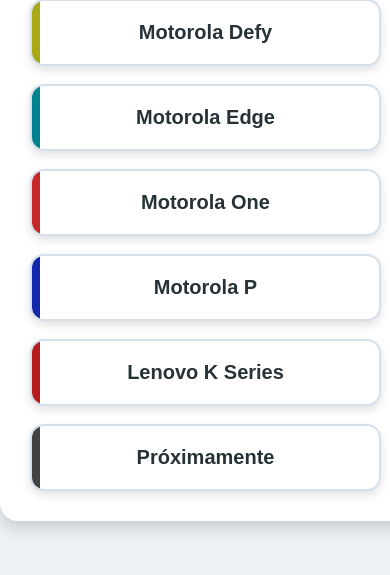
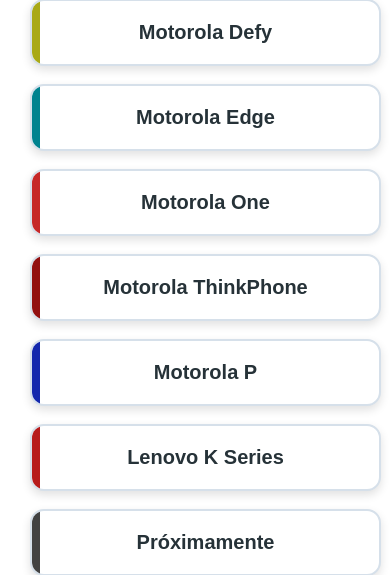
Before and after one commit to Deivid21/l401-lecturas-xy, a Flask app: page /devices in a window 390 px wide. Shown: the part 681-1256 px from the top of the page. Run offline with Flask 3, Linux system fonts and the light colour scheme.

Commit message:
xy: devices: Add motorola thinkphone info
Change-Id: I981bf4ced03b1ab1275a44b6ce46c6904007e69a

```diff
--- a/app.py
+++ b/app.py
@@ -103,6 +103,10 @@ def moto_z():
 def one():
     return render_template("devices/one.html")
 
+@app.route("/devices/thinkphone")
+def thinkphone():
+    return render_template("devices/thinkphone.html")
+
 @app.route("/devices/coming-soon")
 def coming_soon():
     return render_template("devices/coming-soon.html")
--- a/templates/device.html
+++ b/templates/device.html
@@ -111,6 +111,10 @@
             background-color: #1428ad;
         }
 
+        .thinkphone::before {
+            background-color: #921111;
+        }
+
         .lenovo-k::before {
             background-color: #b71c1c;
         }
@@ -157,6 +161,7 @@
             <a class="boton-serie defy" href="/devices/defy">Motorola Defy</a>
             <a class="boton-serie edge" href="/devices/edge">Motorola Edge</a>
             <a class="boton-serie one" href="/devices/one">Motorola One</a>
+            <a class="boton-serie thinkphone" href="/devices/thinkphone">Motorola ThinkPhone</a>
             <a class="boton-serie moto-p" href="/devices/moto-p">Motorola P</a>
             <a class="boton-serie lenovo-k" href="/devices/lenovo-k-series">Lenovo K Series</a>
             <a class="boton-serie coming-soon" href="/devices/coming-soon">Próximamente</a>
```
Also changed, not shown: templates/devices/thinkphone.html (renamed from templates/devices/moto-x.html, +6 -8 lines).
